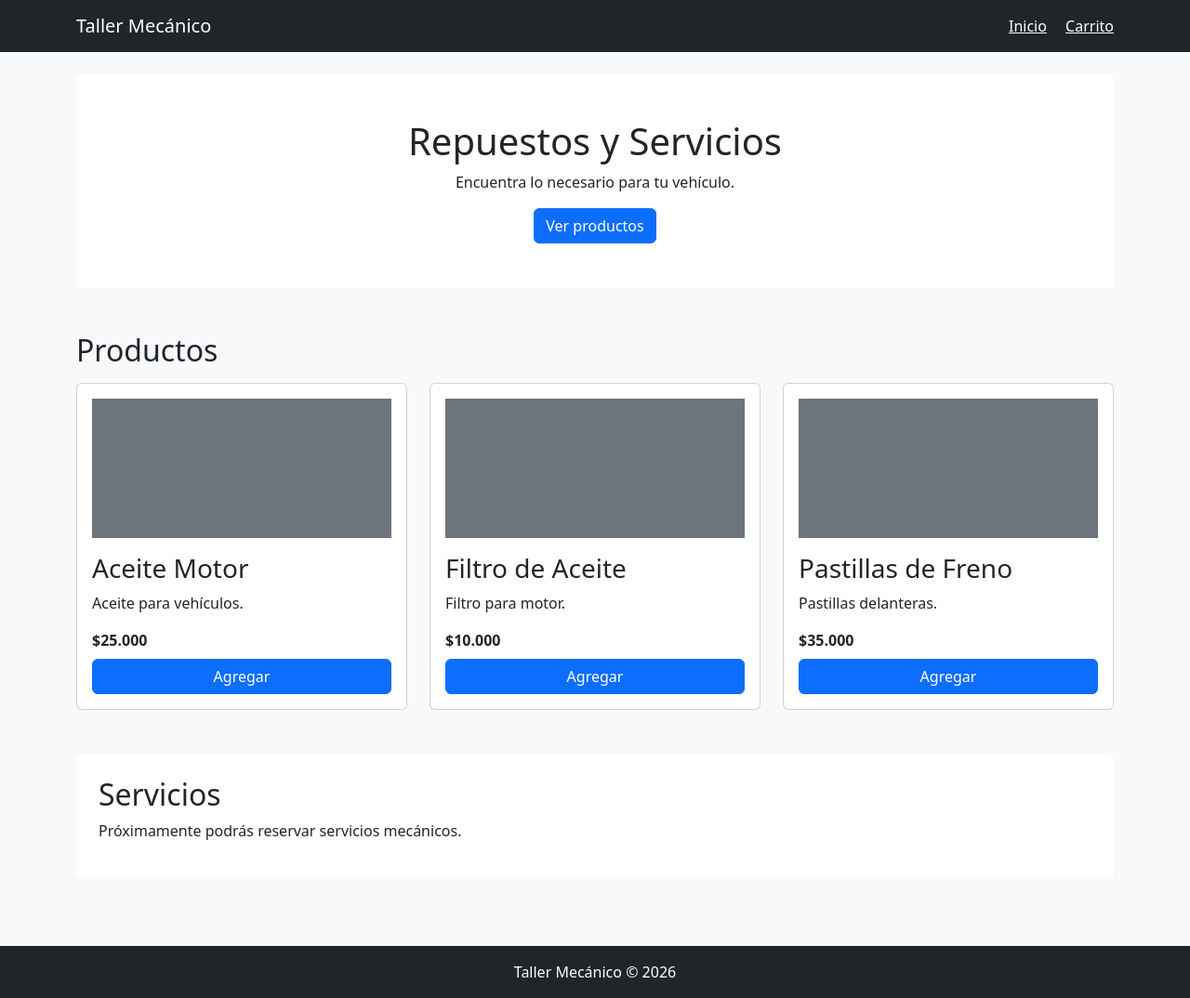
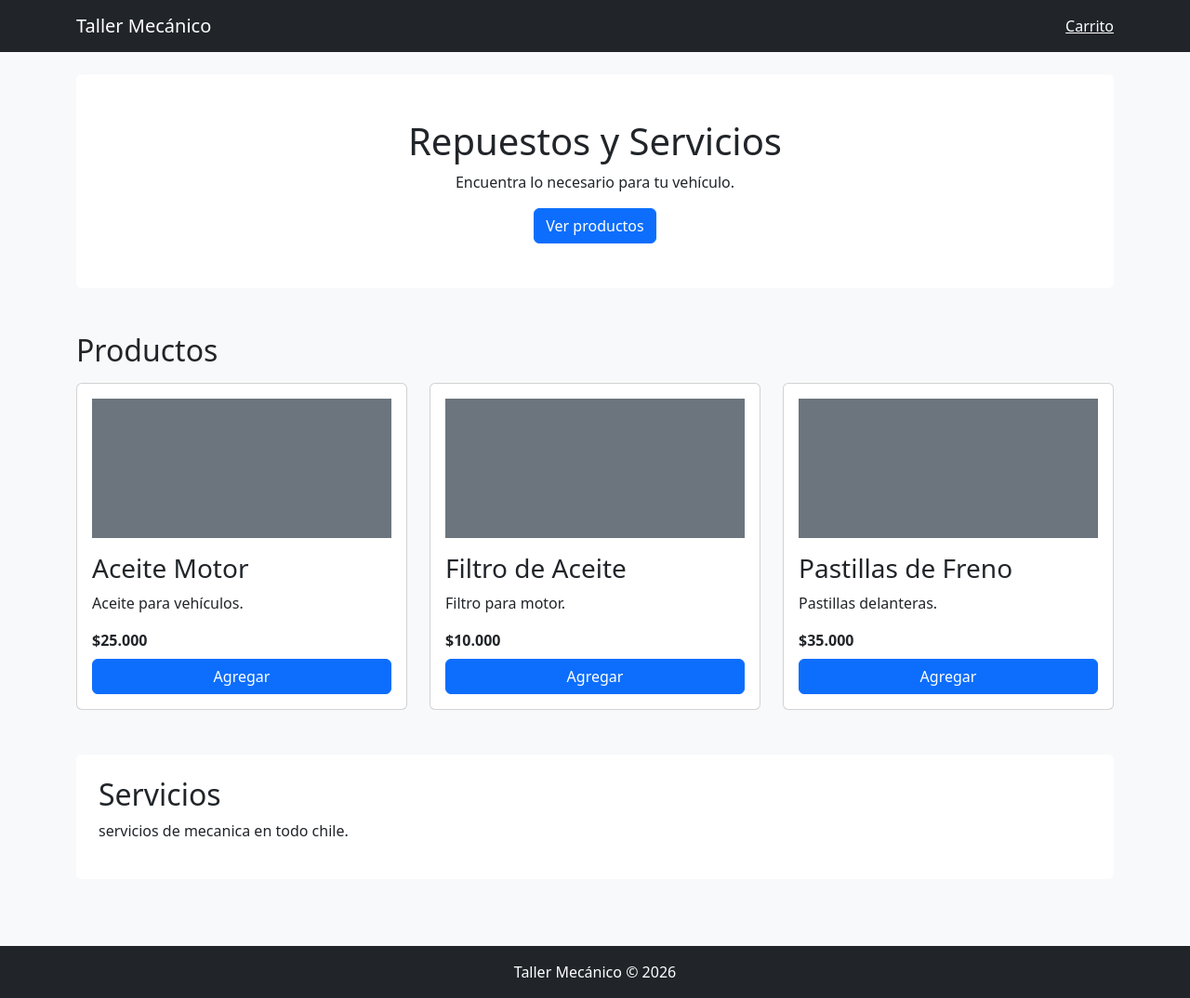
Before and after one commit to sebadube2427-cell/proyecto_desarrollo_web, a plain HTML site: page index.html in a window 1280 px wide. Shown: the whole page at 93% size. Drawn offline with nearby package versions, Linux system fonts and the light colour scheme.

Commit message:
primer pr de el proyecto de desarrollo web

```diff
--- a/index.html
+++ b/index.html
@@ -15,7 +15,6 @@
         <div class="container">
             <a class="navbar-brand" href="#">Taller Mecánico</a>
             <div>
-                <a class="text-white me-3" href="#">Inicio</a>
                 <a class="text-white" href="#">Carrito</a>
             </div>
         </div>
@@ -73,7 +72,7 @@
 
         <section class="mt-5 bg-white p-4 rounded">
             <h2>Servicios</h2>
-            <p>Próximamente podrás reservar servicios mecánicos.</p>
+            <p>servicios de mecanica en todo chile.</p>
         </section>
 
     </main>
```
